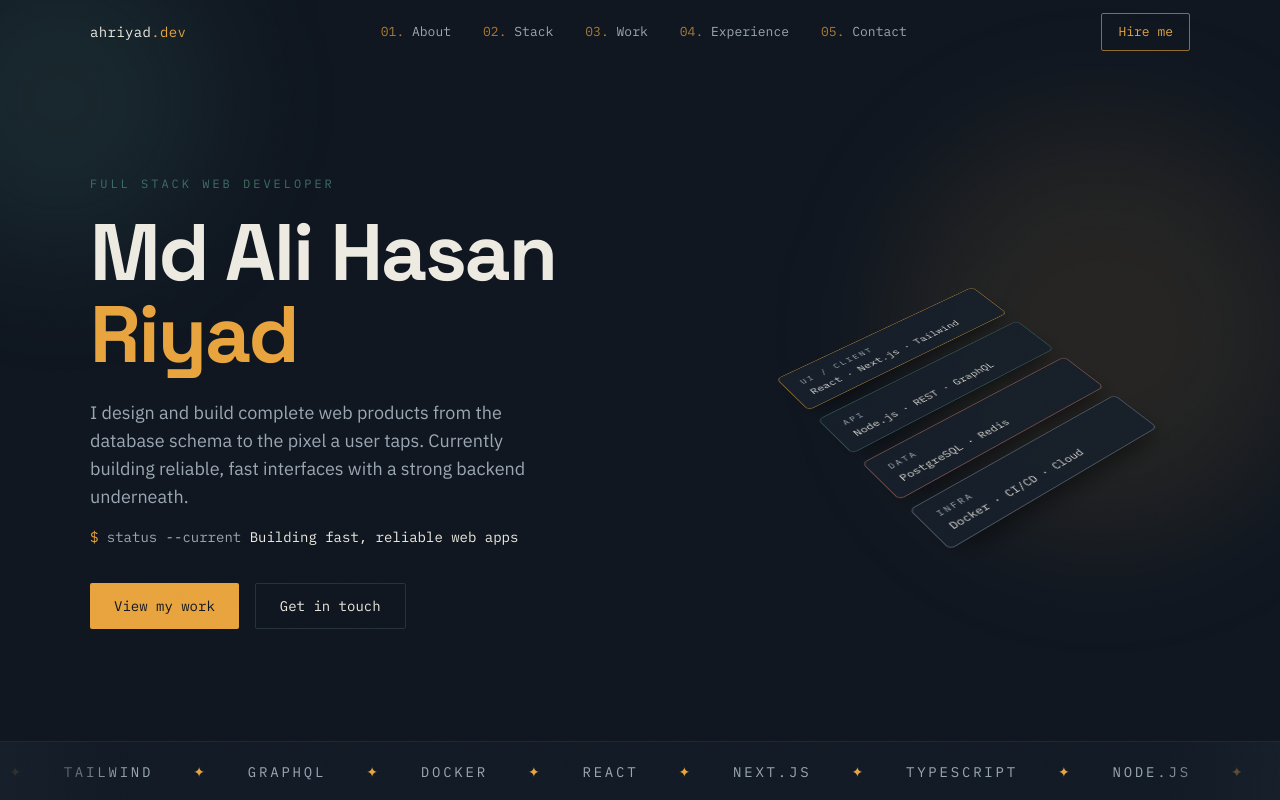
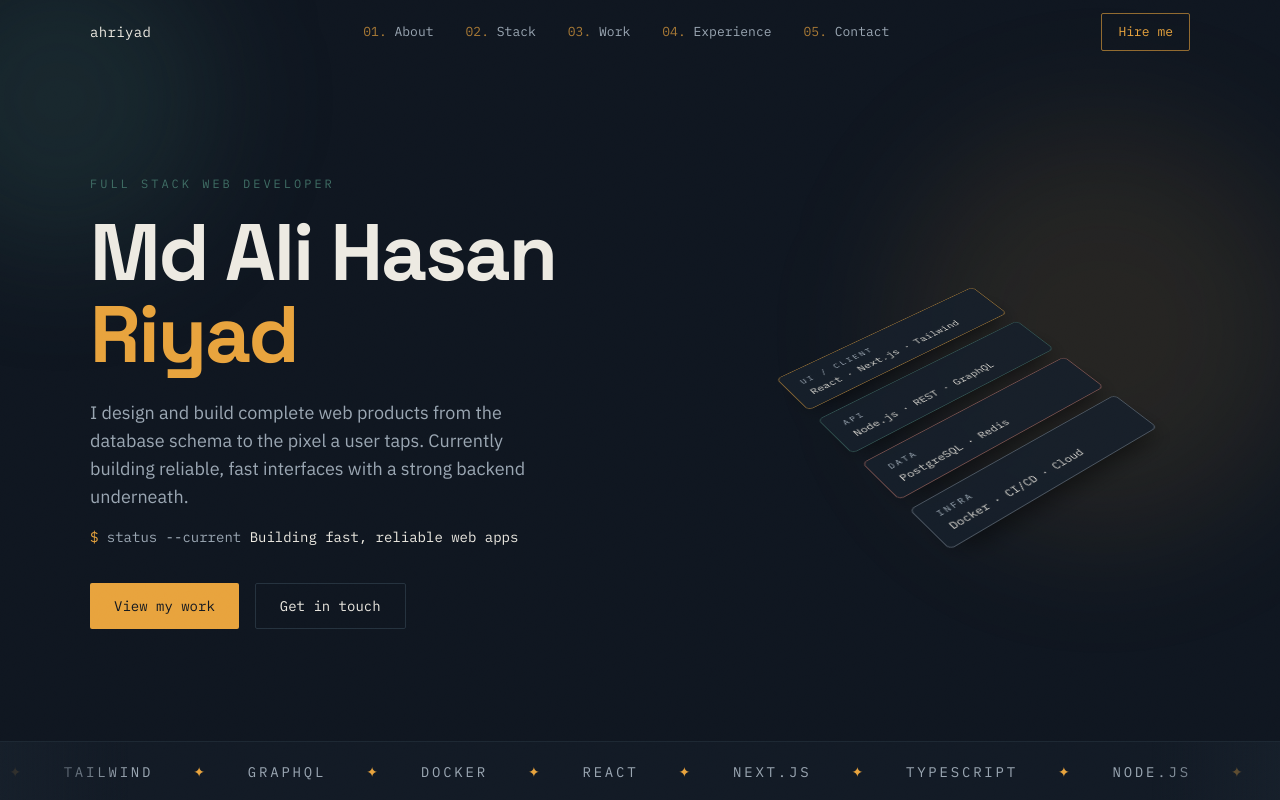
Before and after one commit to mdalihasanriyad/Dev-Portfolio, a Next.js app: page / in a window 1280 px wide. Shown: the top 800 px of the page. Built offline with nearby package versions, Linux system fonts and the light colour scheme.

Commit message:
fix to header

```diff
--- a/components/Header.tsx
+++ b/components/Header.tsx
@@ -45,7 +45,7 @@ export default function Header() {
     >
       <div className="max-w-content mx-auto px-6 md:px-10 flex items-center justify-between h-16">
         <a href="#top" className="font-mono text-sm tracking-wide text-paper">
-          ahriyad<span className="text-amber">.dev</span>
+          ahriyad<span className="text-amber"></span>
         </a>
 
         <nav
```
